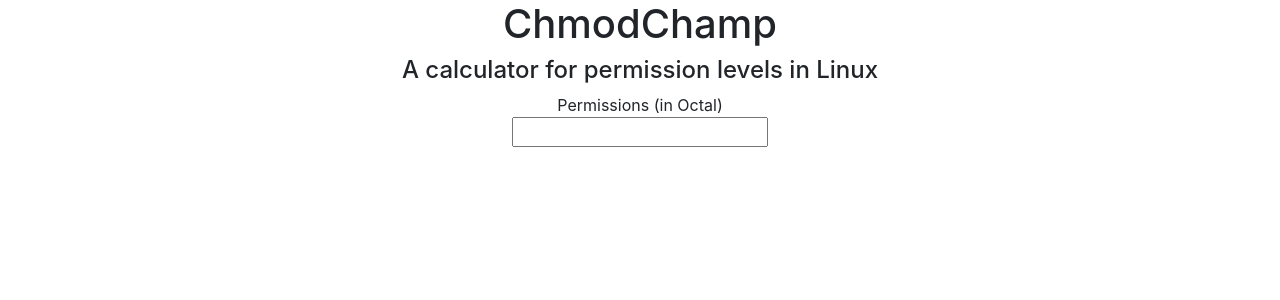
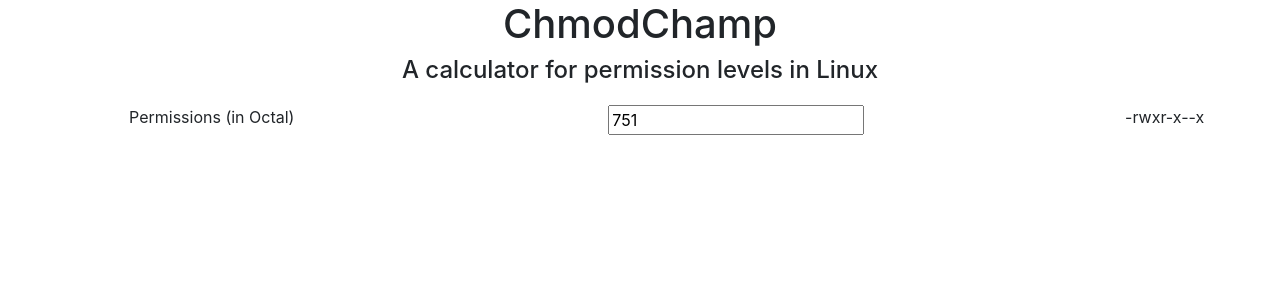
Before and after one commit to jmarkman/ChmodChamp, an Angular app: page / in a window 1280 px wide. Shown: the top 300 px of the page. Built offline with nearby package versions, Linux system fonts and the light colour scheme.

Commit message:
finish chmod calculation

```diff
--- a/src/app/app.module.ts
+++ b/src/app/app.module.ts
@@ -5,6 +5,7 @@ import { AppRoutingModule } from './app-routing.module';
 import { AppComponent } from './app.component';
 import { HeaderComponent } from './header/header.component';
 import { CalculatorComponent } from './calculator/calculator.component';
+import { FormsModule } from '@angular/forms';
 
 @NgModule({
   declarations: [
@@ -14,7 +15,8 @@ import { CalculatorComponent } from './calculator/calculator.component';
   ],
   imports: [
     BrowserModule,
-    AppRoutingModule
+    AppRoutingModule,
+    FormsModule
   ],
   providers: [],
   bootstrap: [AppComponent]
--- a/src/app/calculator/calculator.component.html
+++ b/src/app/calculator/calculator.component.html
@@ -1,8 +1,9 @@
 <table class="table table-borderless">
     <tbody>
-        <tr>Permissions (in Octal)</tr>
         <tr>
-            <input type="text">
+            <td>Permissions (in Octal)</td>
+            <td><input type="text" [(ngModel)]="permissionOctal"></td>
+            <td>{{ permissionSymbols }}</td>
         </tr>
     </tbody>
 </table>
--- a/src/app/calculator/calculator.component.ts
+++ b/src/app/calculator/calculator.component.ts
@@ -1,4 +1,4 @@
-import { Component, OnInit } from '@angular/core';
+import { Component, Input, OnInit} from '@angular/core';
 
 @Component({
   selector: 'chm-calculator',
@@ -7,14 +7,36 @@ import { Component, OnInit } from '@angular/core';
 })
 export class CalculatorComponent implements OnInit {
 
-  _permissionOctal: string = "";
+  _permissionOctal: string = "751";
+  _permissionSymbols: string = "-rwxr-x--x";
+  _symbols: Record<number, string> = {
+    0: "---",
+    1: "--x",
+    2: "-w-",
+    3: "-wx",
+    4: "r--",
+    5: "r-x",
+    6: "rw-",
+    7: "rwx"
+  };
 
   get permissionOctal(): string {
     return this._permissionOctal;
   }
 
-  set permissionOctal(permOctal: string) {
-    this._permissionOctal = permOctal;
+  get permissionSymbols(): string {
+    return this._permissionSymbols;
+  }
+
+  set permissionSymbols(symbols: string) {
+    this._permissionSymbols = symbols;
+  }
+
+  @Input()
+  set permissionOctal(permOct: string) {
+    this._permissionOctal = permOct;
+    this.updatePermissionSymbols(permOct);
+
   }
 
   constructor() { }
@@ -22,4 +44,24 @@ export class CalculatorComponent implements OnInit {
   ngOnInit(): void {
   }
 
+  private updatePermissionSymbols(permOct: string) {
+    let octals: number[] = [];
+
+    if (permOct.length === 0) {
+      this.permissionSymbols = `-${this._symbols[0]}${this._symbols[0]}${this._symbols[0]}`
+      return;
+    }
+
+    for (let index = 0; index < 3; index++) {
+      let currentNumber = parseInt(this._permissionOctal.charAt(index));
+      if (!isNaN(currentNumber)) {
+        octals.push(currentNumber);
+      } else {
+        octals.push(0);
+      }
+    }
+
+    this.permissionSymbols = `-${this._symbols[octals[0]]}${this._symbols[octals[1]]}${this._symbols[octals[2]]}`;
+  }
+
 }
```
